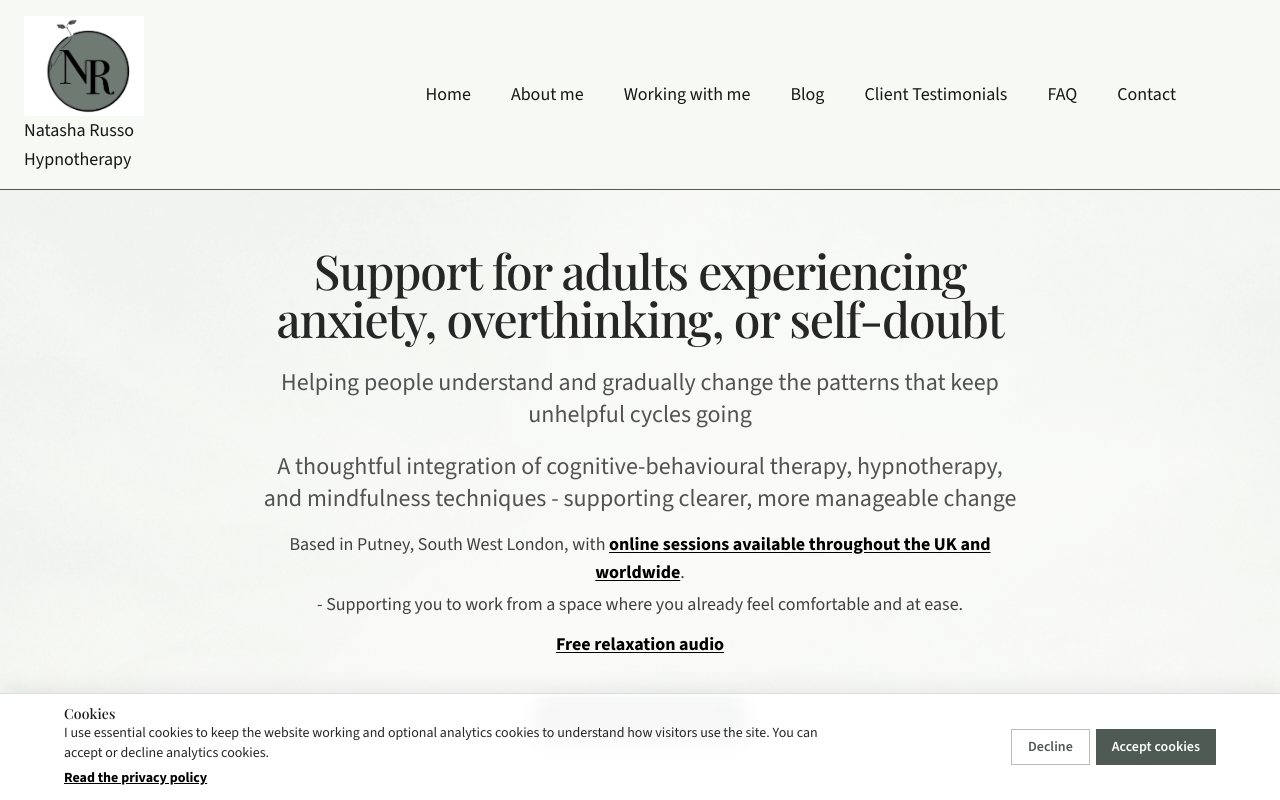
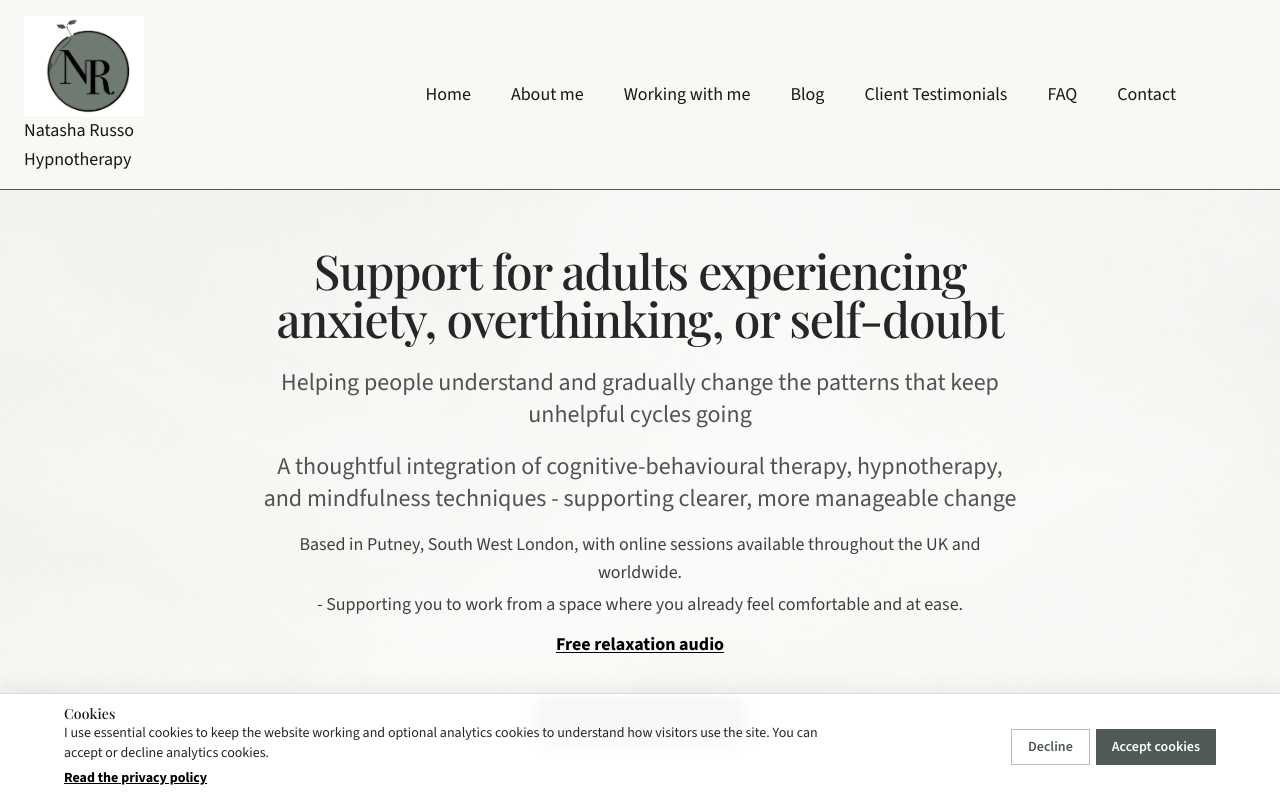
Before and after one commit to russog/natasha-russo-hypnotherapy, a Next.js app in the folder src/: page / in a window 1280 px wide. Shown: the top 800 px of the page. Built offline with nearby package versions, Linux system fonts and the light colour scheme.

Commit message:
Remove homepage format link

```diff
--- a/src/src/app/page.tsx
+++ b/src/src/app/page.tsx
@@ -30,8 +30,7 @@ export default function Home() {
                     - supporting clearer, more manageable change
                 </p>
                 <p className="mx-auto mt-4 max-w-3xl text-base leading-relaxed text-neutral-700 sm:text-lg">
-                    Based in Putney, South West London, with{" "}
-                    <Link href="/working-with-me#format" className="underline underline-offset-2 hover:no-underline">online sessions available throughout the UK and worldwide</Link>.
+                    Based in Putney, South West London, with online sessions available throughout the UK and worldwide.
                 </p>
                 <p className="mx-auto mt-1 max-w-3xl text-base leading-relaxed text-neutral-700 sm:text-lg">
                     - Supporting you to work from a space where you already feel comfortable and at ease.
```
